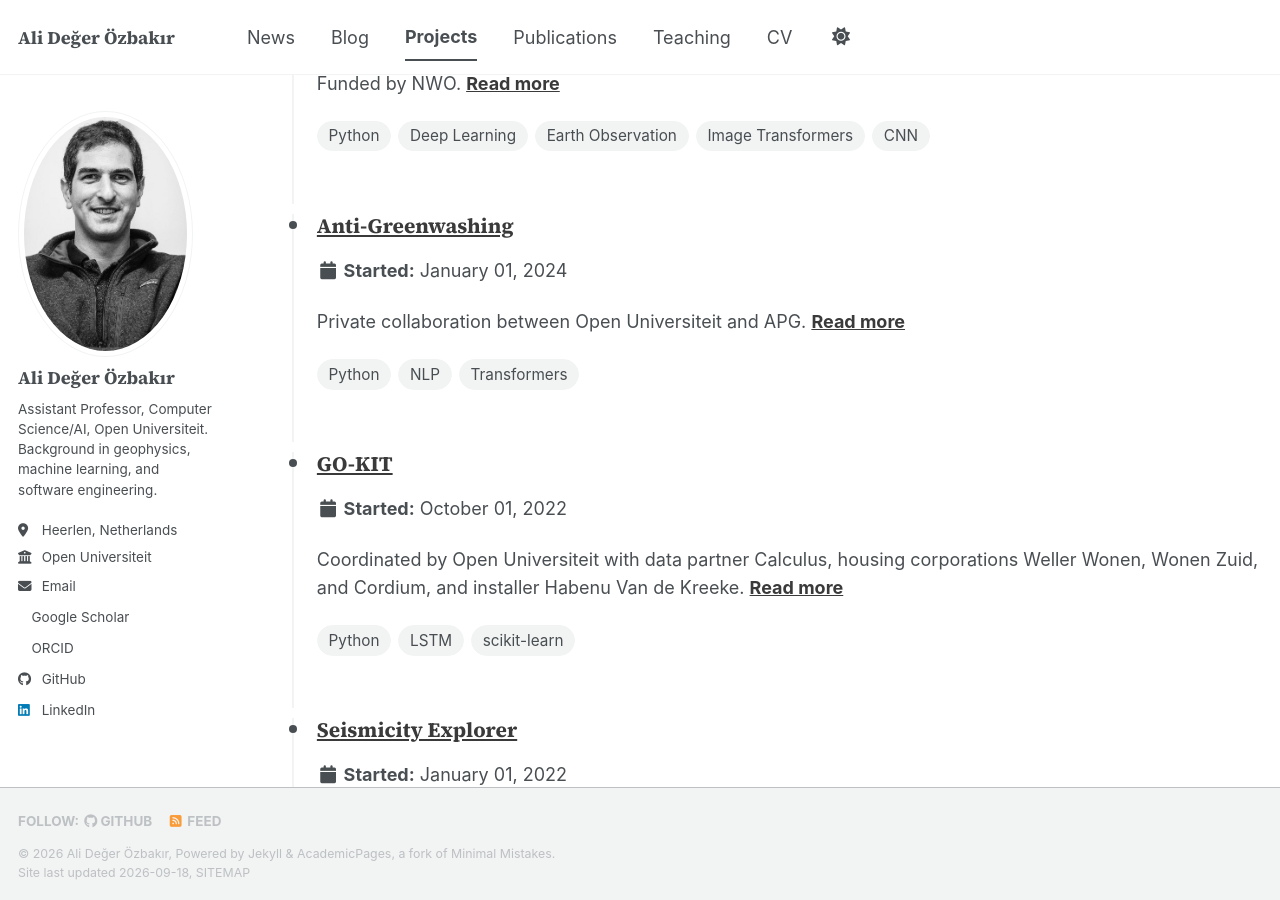
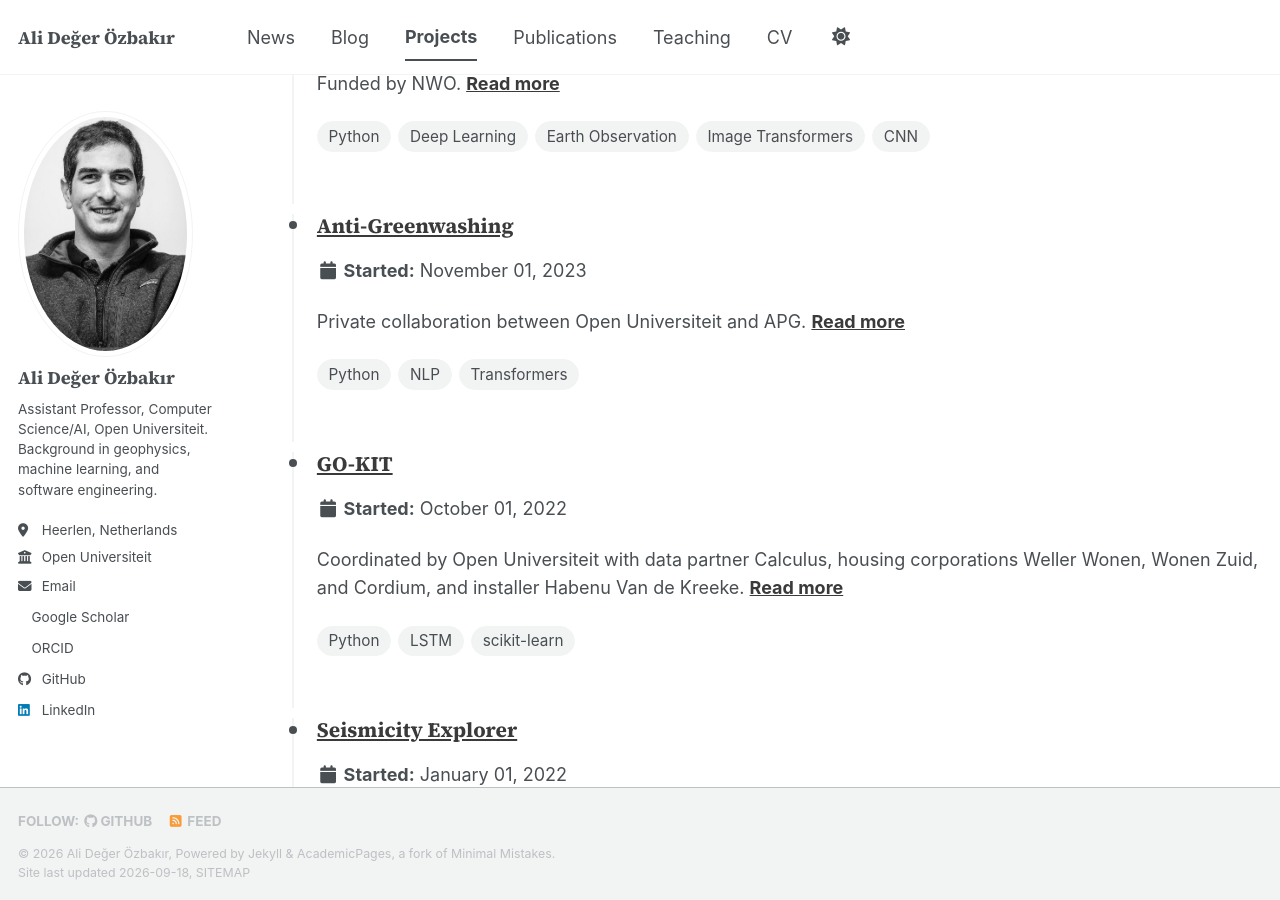
Before and after one commit to aozbakir/aozbakir.github.io, a Jekyll site: the page built from _pages/projects.html, in a window 1280 px wide and 900 px high, scrolled down 942 px. Built offline with Jekyll 4.4.1, drawn with Linux system fonts in a browser that asks for light colours; a style sheet for code colours, icons or effects is not loaded.

Commit message:
Fix Anti-Greenwashing project start date to November 2023
Co-Authored-By: Claude Sonnet 5 <noreply@anthropic.com>

```diff
--- a/_projects/anti-greenwashing.md
+++ b/_projects/anti-greenwashing.md
@@ -3,13 +3,13 @@ title: "Anti-Greenwashing"
 collection: projects
 permalink: /project/anti-greenwashing
 excerpt: "Private collaboration between Open Universiteit and APG."
-date: 2024-01-01
+date: 2023-11-01
 order: 5
 venue: "Private collaboration between Open Universiteit and APG"
 tech: ["Python", "NLP", "Transformers"]
 ---
 
-A private collaboration between Open Universiteit and APG (2024–2025) on AI-based detection of corporate greenwashing. Grounded in a systematic literature review (PRISMA methodology) covering how greenwashing is defined, what datasets and AI techniques existing solutions use (transformer-based classifiers such as BERT, RoBERTa, and ClimateBERT), how they're evaluated, and what technical, governance, and ethical recommendations follow.
+A private collaboration between Open Universiteit and APG (2023–2025) on AI-based detection of corporate greenwashing. Grounded in a systematic literature review (PRISMA methodology) covering how greenwashing is defined, what datasets and AI techniques existing solutions use (transformer-based classifiers such as BERT, RoBERTa, and ClimateBERT), how they're evaluated, and what technical, governance, and ethical recommendations follow.
 
 With Deniz Iren, Clara Maathuis, Gerard Mertens, Karen Maas, and Petru Curseu at Open Universiteit.
 
```
